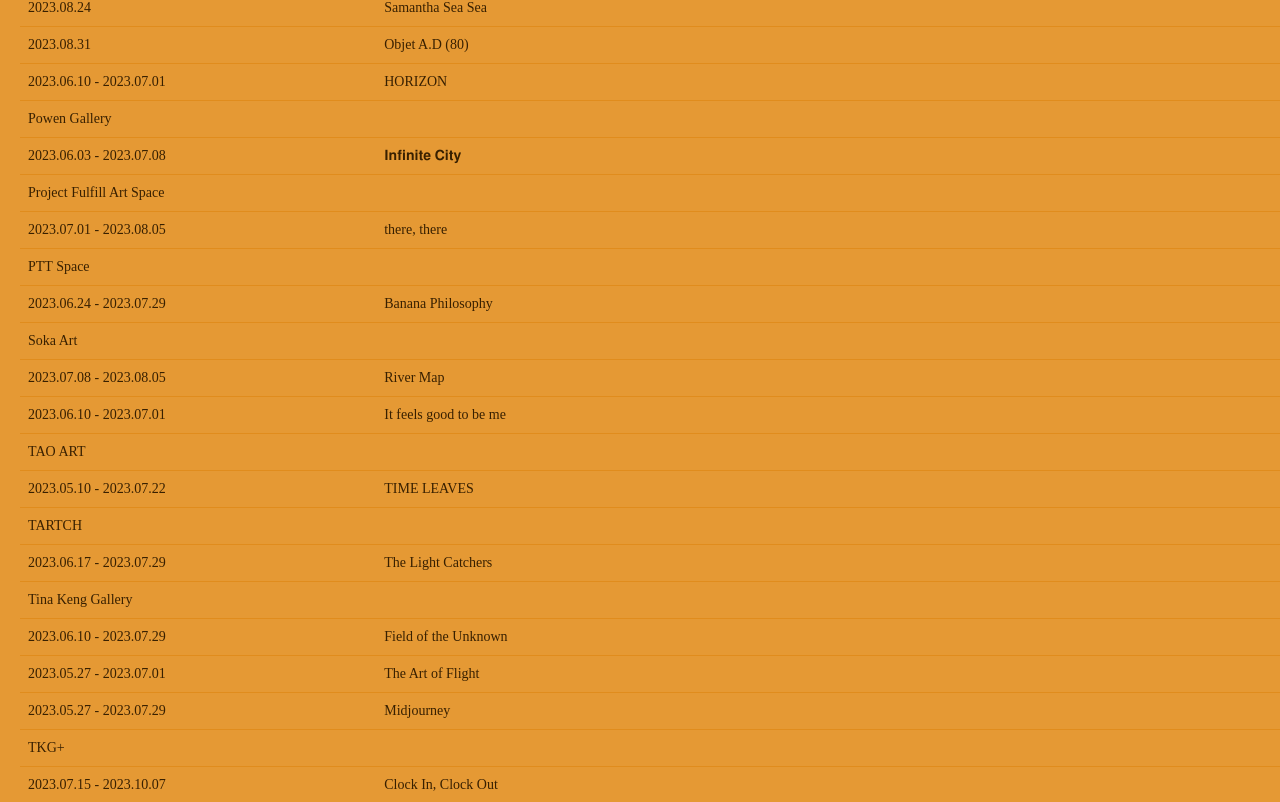
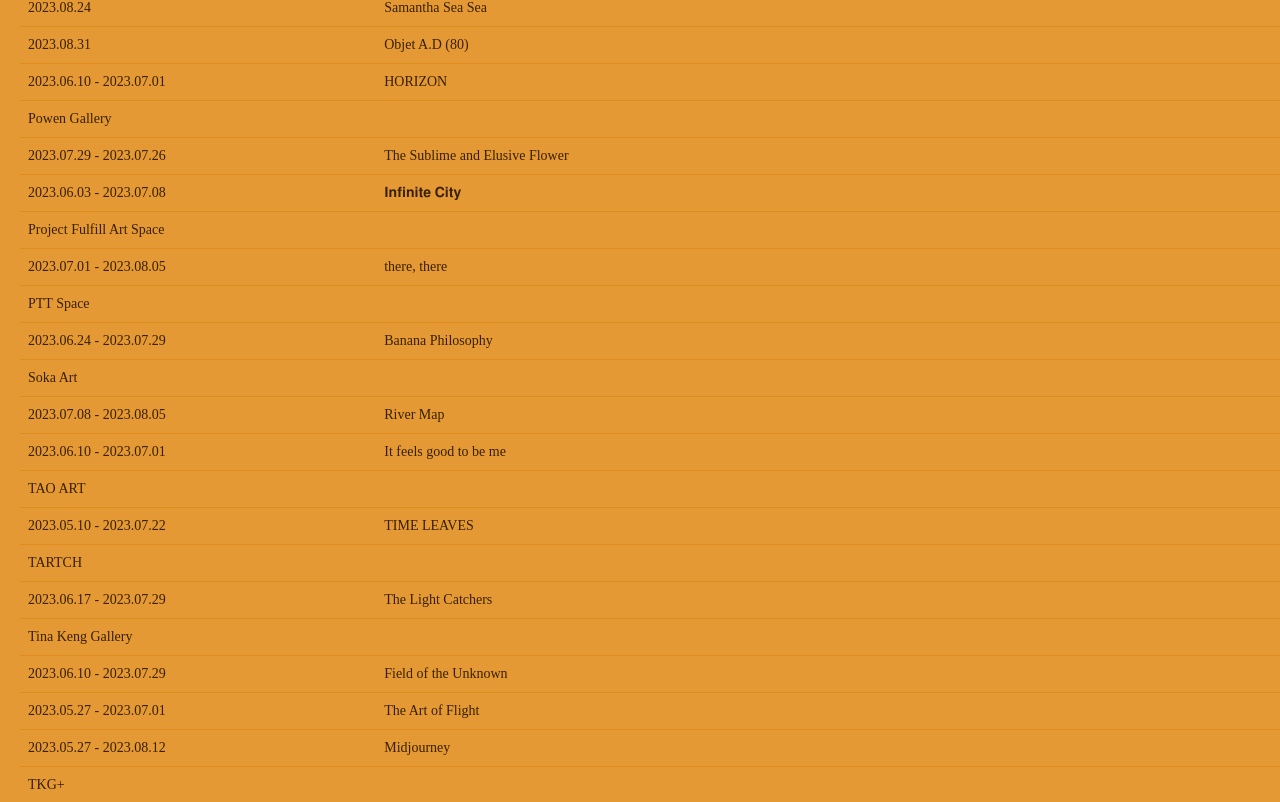
Before and after one commit to tjHsu/gallery-map, a Next.js app: page /events in a window 1280 px wide. Shown: the part 2738-3540 px from the top of the page. Built offline with nearby package versions, Linux system fonts and the light colour scheme; a web font is replaced by a local one.

Commit message:
Update Constants.ts

```diff
--- a/src/constants/Constants.ts
+++ b/src/constants/Constants.ts
@@ -2002,6 +2002,11 @@ export const GALLERIES = [
     website: "https://powengallery.com/index.php/en/",
     isSeparator: false,
     exhibitions: [{
+      artist: "Peter Opheim",
+      showName: "The Sublime and Elusive Flower",
+      date: "2023.07.29 - 2023.07.26",
+      openingDate: "2023.07.29 sat 15:00"
+    },{
       artist: "𝐆𝐞𝐨𝐫𝐠𝐞 𝐁𝐲𝐫𝐧𝐞",
       showName: "𝐈𝐧𝐟𝐢𝐧𝐢𝐭𝐞 𝐂𝐢𝐭𝐲",
       date: "2023.06.03 - 2023.07.08",
@@ -2359,7 +2364,7 @@ export const GALLERIES = [
     }, {
       artist: "Yun Gee",
       showName: "Midjourney",
-      date: "2023.05.27 - 2023.07.29",
+      date: "2023.05.27 - 2023.08.12",
       openingDate: "2023.05.27 sat 16:30"
     }, {
       artist: "Yuan Hui-Li",
```
